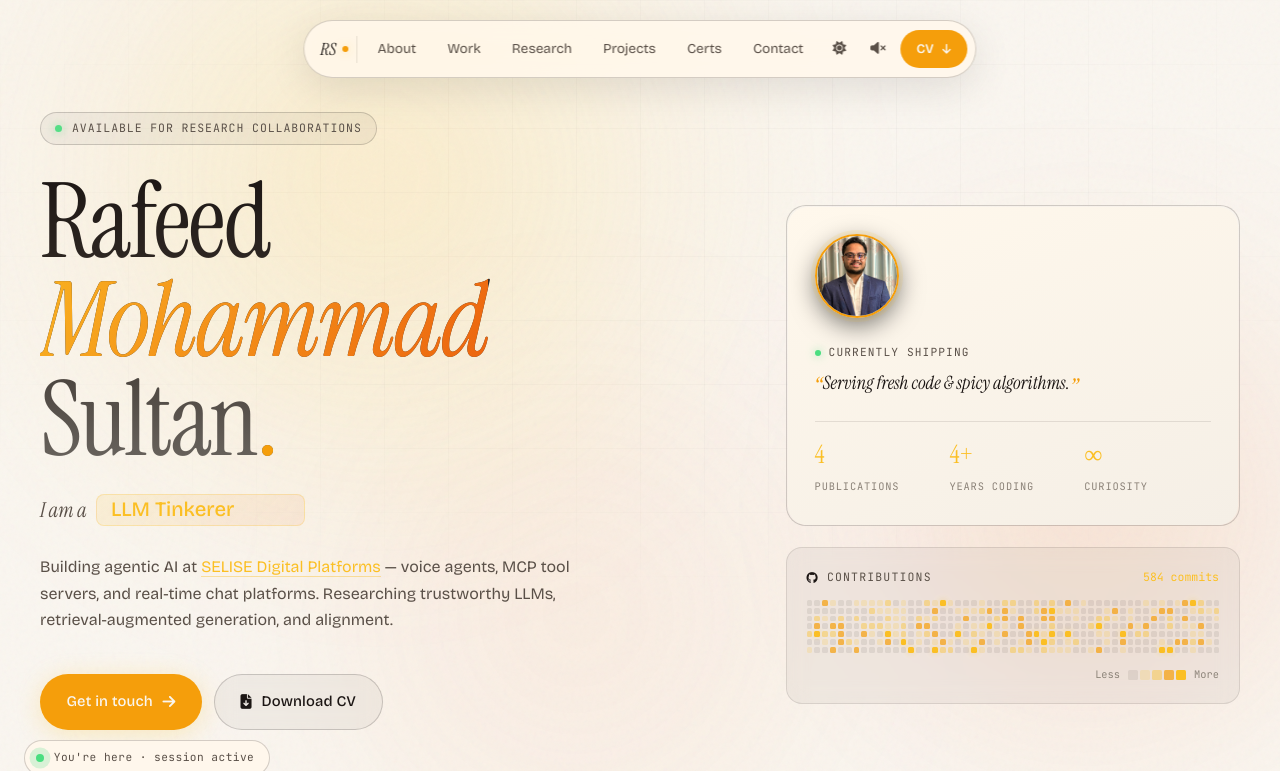
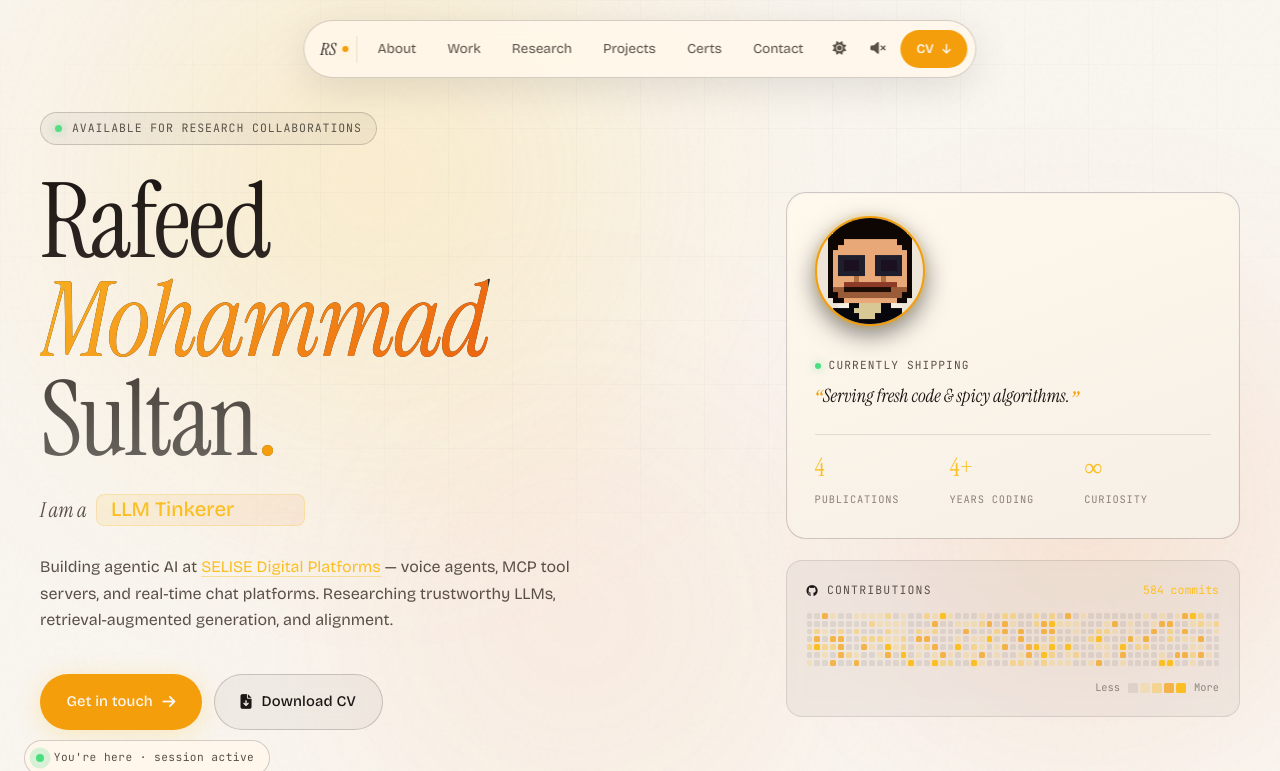
Before and after one commit to sultanrafeed/github-portfolio, a plain HTML site: page index.html in a window 1280 px wide. Shown: the top 771 px of the page. Drawn offline with nearby package versions, Linux system fonts and the light colour scheme.

Commit message:
feat: ADDED THE ANIMATED PP

```diff
--- a/index.html
+++ b/index.html
@@ -144,9 +144,8 @@
                 <div class="profile-card reveal" data-tilt data-spotlight>
                     <div class="profile-card-glow"></div>
                     <div class="profile-pic-wrap">
-                        <img src="profile.jpg" alt="Rafeed Mohammad Sultan"
-                            onerror="this.style.display='none';this.nextElementSibling.style.display='flex';">
-                        <div class="profile-fallback" style="display:none;">RS</div>
+                        <canvas id="pixelAvatar" width="100" height="100"
+                            aria-label="Pixel art avatar of Rafeed Mohammad Sultan"></canvas>
                     </div>
                     <div class="profile-card-body">
                         <div class="profile-tag">
--- a/script.js
+++ b/script.js
@@ -592,6 +592,85 @@ document.querySelectorAll('[data-cert-toggle]').forEach(toggle => {
         if (window.sound) window.sound.click();
     });
 });
+/* ========== 22. PIXEL AVATAR ========== */
+(() => {
+    const canvas = document.getElementById('pixelAvatar');
+    if (!canvas) return;
+    const ctx = canvas.getContext('2d');
+    const P = 5; // 5px per character pixel → 20×20 grid = 100×100 canvas
+
+    /* ── palette matched to portrait ──────────────────────────────────
+       S = bright warm skin (user requested lighter),  G = glasses frame
+       ────────────────────────────────────────────────────────────────── */
+    const _ = null;
+    const H = '#0e0602', S = '#e8a878', D = '#9a5c38', B = '#1c0c04',
+          E = '#1a1020', G = '#1e1e2c', N = '#b07040', M = '#8c3a28',
+          K = '#06060c', C = '#f5ede0', T = '#d8c895';
+
+    /* ── 20×20 portrait ────────────────────────────────────────────────
+       rows  0-3  : hair (4 rows, tapers top → wide sideburns)
+       rows  4-6  : forehead / brow
+       rows  7-10 : glasses + eyes (two 3-wide lenses, bridge centre)
+       rows 11-12 : nose + wide smile
+       rows 13-14 : beard / jaw
+       row  15    : neck
+       rows 16-19 : shirt collar, tie, black suit jacket
+       ─────────────────────────────────────────────────────────────── */
+    const OPEN = [
+      // 0   1   2   3   4   5   6   7   8   9  10  11  12  13  14  15  16  17  18  19
+        [_,  _,  _,  _,  _,  H,  H,  H,  H,  H,  H,  H,  H,  H,  H,  _,  _,  _,  _,  _],  //  0
+        [_,  _,  _,  _,  H,  H,  H,  H,  H,  H,  H,  H,  H,  H,  H,  H,  _,  _,  _,  _],  //  1
+        [_,  _,  _,  H,  H,  H,  H,  H,  H,  H,  H,  H,  H,  H,  H,  H,  H,  _,  _,  _],  //  2
+        [_,  _,  H,  H,  H,  H,  H,  H,  H,  H,  H,  H,  H,  H,  H,  H,  H,  H,  _,  _],  //  3
+        [_,  _,  H,  H,  H,  S,  S,  S,  S,  S,  S,  S,  S,  S,  S,  H,  H,  H,  _,  _],  //  4
+        [_,  _,  H,  H,  S,  S,  S,  S,  S,  S,  S,  S,  S,  S,  S,  S,  H,  H,  _,  _],  //  5
+        [_,  _,  H,  S,  S,  S,  S,  S,  S,  S,  S,  S,  S,  S,  S,  S,  S,  H,  _,  _],  //  6
+        [_,  _,  H,  S,  G,  G,  G,  G,  G,  S,  S,  G,  G,  G,  G,  G,  S,  H,  _,  _],  //  7 glasses top
+        [_,  _,  H,  S,  G,  E,  E,  E,  G,  S,  S,  G,  E,  E,  E,  G,  S,  H,  _,  _],  //  8 eyes
+        [_,  _,  H,  S,  G,  E,  E,  E,  G,  S,  S,  G,  E,  E,  E,  G,  S,  H,  _,  _],  //  9 eyes
+        [_,  _,  H,  S,  G,  G,  G,  G,  G,  S,  S,  G,  G,  G,  G,  G,  S,  H,  _,  _],  // 10 glasses bottom
+        [_,  _,  H,  S,  S,  S,  S,  N,  S,  S,  S,  S,  N,  S,  S,  S,  S,  H,  _,  _],  // 11 nose
+        [_,  _,  H,  S,  S,  M,  M,  M,  M,  M,  M,  M,  M,  M,  M,  S,  S,  H,  _,  _],  // 12 smile
+        [_,  _,  H,  D,  D,  B,  B,  B,  B,  B,  B,  B,  B,  B,  D,  D,  D,  H,  _,  _],  // 13 beard
+        [_,  _,  H,  H,  D,  D,  D,  D,  D,  D,  D,  D,  D,  D,  D,  D,  H,  H,  _,  _],  // 14 jaw
+        [_,  _,  _,  H,  H,  S,  S,  S,  S,  S,  S,  S,  S,  S,  S,  H,  H,  _,  _,  _],  // 15 neck
+        [_,  _,  _,  _,  C,  C,  K,  K,  T,  T,  T,  T,  K,  K,  C,  C,  _,  _,  _,  _],  // 16 collar + tie
+        [_,  _,  _,  K,  K,  K,  K,  T,  T,  T,  T,  T,  K,  K,  K,  K,  _,  _,  _,  _],  // 17 suit + tie
+        [_,  _,  K,  K,  K,  K,  K,  K,  T,  T,  T,  K,  K,  K,  K,  K,  K,  _,  _,  _],  // 18 suit lower
+        [_,  K,  K,  K,  K,  K,  K,  K,  K,  K,  K,  K,  K,  K,  K,  K,  K,  K,  _,  _],  // 19 suit bottom
+    ];
+
+    /* blink — lids close over lenses, frames stay visible */
+    const BLINK = OPEN.map((row, r) => {
+        if (r === 8) return [_,_,H,S,G,S,S,S,G,S,S,G,S,S,S,G,S,H,_,_]; // upper lid
+        if (r === 9) return [_,_,H,S,G,D,D,D,G,S,S,G,D,D,D,G,S,H,_,_]; // lash line
+        return row;
+    });
+
+    function draw(frame) {
+        ctx.clearRect(0, 0, canvas.width, canvas.height);
+        frame.forEach((row, y) => {
+            row.forEach((color, x) => {
+                if (color) { ctx.fillStyle = color; ctx.fillRect(x * P, y * P, P, P); }
+            });
+        });
+    }
+
+    let nextBlink = performance.now() + 3000 + Math.random() * 2000;
+    let blinkEnd  = 0;
+    let blinking  = false;
+
+    function tick(now) {
+        if (!blinking && now >= nextBlink) { blinking = true; blinkEnd = now + 140; }
+        if ( blinking && now >= blinkEnd)  { blinking = false; nextBlink = now + 3000 + Math.random() * 3000; }
+        draw(blinking ? BLINK : OPEN);
+        requestAnimationFrame(tick);
+    }
+
+    draw(OPEN);
+    requestAnimationFrame(tick);
+})();
+
 /* ========== 23. FOOTER CAT ========== */
 const footerCat = document.querySelector('.footer-cat');
 const footerEl  = document.querySelector('.footer');
--- a/style.css
+++ b/style.css
@@ -941,6 +941,31 @@ body.hovering .cursor-ring {
         0 8px 24px rgba(0, 0, 0, 0.5);
 }
 
+/* Pixel art avatar canvas */
+#pixelAvatar {
+    width: 110px;
+    height: 110px;
+    border-radius: 50%;
+    border: 2px solid var(--amber);
+    box-shadow: 0 0 0 4px rgba(251, 191, 36, 0.1), 0 8px 24px rgba(0, 0, 0, 0.5);
+    image-rendering: pixelated;
+    image-rendering: crisp-edges;
+    display: block;
+    background: var(--bg-3);
+    animation: pixelFloat 2.8s ease-in-out infinite;
+}
+
+/* widen the wrap to match the bigger canvas */
+.profile-pic-wrap:has(#pixelAvatar) {
+    width: 110px;
+    height: 110px;
+}
+
+@keyframes pixelFloat {
+    0%, 100% { transform: translateY(0px); }
+    50%       { transform: translateY(-5px); }
+}
+
 .profile-tag {
     display: inline-flex;
     align-items: center;
```
